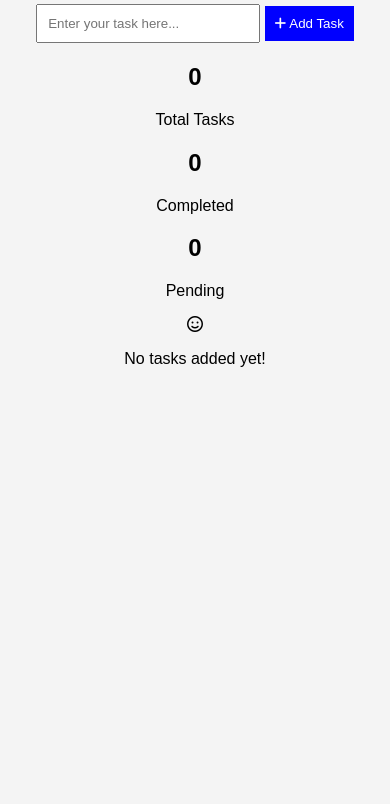
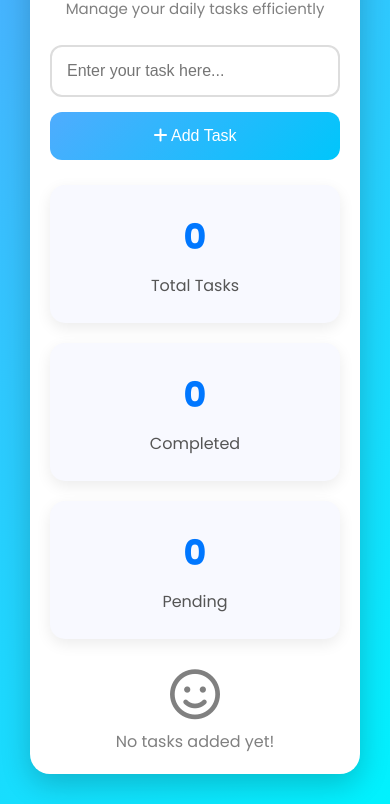
Before and after one commit to sanskruti935/task-manager, a plain HTML site: page index.html in a window 390 px wide. Shown: the part 147-951 px from the top of the page. Before the commit the page ends 844 px from the top, so only its background shows below. Drawn offline with Linux system fonts and the light colour scheme.

Commit message:
Refactor CSS styles for improved layout and design

```diff
--- a/style.css
+++ b/style.css
@@ -1,28 +1,190 @@
-body {
-    font-family: Arial;
-    text-align: center;
-    background: #f4f4f4;
+* {
+    margin: 0;
+    padding: 0;
+    box-sizing: border-box;
 }
 
-h1 {
+body {
+    font-family: 'Poppins', sans-serif;
+    min-height: 100vh;
+    background: linear-gradient(135deg, #4facfe, #00f2fe);
+    display: flex;
+    justify-content: center;
+    align-items: center;
+    padding: 30px;
+}
+
+.container {
+    width: 100%;
+    max-width: 900px;
+    background: white;
+    border-radius: 20px;
+    padding: 35px;
+    box-shadow: 0 10px 30px rgba(0, 0, 0, 0.2);
+}
+
+.header {
+    text-align: center;
+    margin-bottom: 25px;
+}
+
+.header h1 {
+    color: #222;
+    font-size: 36px;
+    margin-bottom: 10px;
+}
+
+.header p {
+    color: gray;
+    font-size: 15px;
+}
+
+.date-time {
+    text-align: center;
+    margin-bottom: 20px;
+    color: #444;
+    font-weight: 500;
+}
+
+.task-input-section {
+    display: flex;
+    gap: 15px;
+    margin-bottom: 25px;
+}
+
+.task-input-section input {
+    flex: 1;
+    padding: 15px;
+    border: 2px solid #ddd;
+    border-radius: 12px;
+    font-size: 16px;
+    outline: none;
+    transition: 0.3s;
+}
+
+.task-input-section input:focus {
+    border-color: #4facfe;
+}
+
+.task-input-section button {
+    padding: 15px 22px;
+    border: none;
+    background: linear-gradient(135deg, #4facfe, #00c6fb);
+    color: white;
+    border-radius: 12px;
+    cursor: pointer;
+    font-size: 16px;
+    transition: 0.3s;
+}
+
+.task-input-section button:hover {
+    transform: scale(1.05);
+}
+
+.task-stats {
+    display: grid;
+    grid-template-columns: repeat(auto-fit, minmax(180px, 1fr));
+    gap: 20px;
+    margin-bottom: 30px;
+}
+
+.card {
+    background: #f8f9ff;
+    padding: 25px;
+    border-radius: 15px;
+    text-align: center;
+    box-shadow: 0 5px 15px rgba(0,0,0,0.08);
+}
+
+.card h2 {
+    font-size: 35px;
+    color: #0077ff;
+}
+
+.card p {
+    margin-top: 10px;
+    color: #555;
+}
+
+#taskList {
+    list-style: none;
+}
+
+.task-item {
+    background: #f8f9fa;
+    padding: 18px;
+    border-radius: 14px;
+    margin-bottom: 15px;
+    display: flex;
+    justify-content: space-between;
+    align-items: center;
+    transition: 0.3s;
+    border-left: 5px solid #4facfe;
+}
+
+.task-item:hover {
+    transform: translateY(-3px);
+    box-shadow: 0 5px 15px rgba(0,0,0,0.1);
+}
+
+.task-left {
+    display: flex;
+    align-items: center;
+    gap: 15px;
+}
+
+.task-left input[type="checkbox"] {
+    width: 20px;
+    height: 20px;
+    cursor: pointer;
+}
+
+.task-text {
+    font-size: 17px;
     color: #333;
 }
 
-input {
-    padding: 10px;
-    width: 200px;
+.completed {
+    text-decoration: line-through;
+    color: gray;
 }
 
-button {
-    padding: 10px;
-    background: blue;
+.delete-btn {
+    background: crimson;
     color: white;
     border: none;
+    padding: 10px 14px;
+    border-radius: 10px;
+    cursor: pointer;
+    transition: 0.3s;
 }
 
-li {
-    margin: 10px;
-    list-style: none;
-    background: white;
-    padding: 10px;
+.delete-btn:hover {
+    background: darkred;
 }
+
+.empty-message {
+    text-align: center;
+    margin-top: 30px;
+    color: gray;
+}
+
+.empty-message i {
+    font-size: 50px;
+    margin-bottom: 10px;
+}
+
+@media(max-width: 700px) {
+
+    .task-input-section {
+        flex-direction: column;
+    }
+
+    .header h1 {
+        font-size: 28px;
+    }
+
+    .container {
+        padding: 20px;
+    }
+}
```
